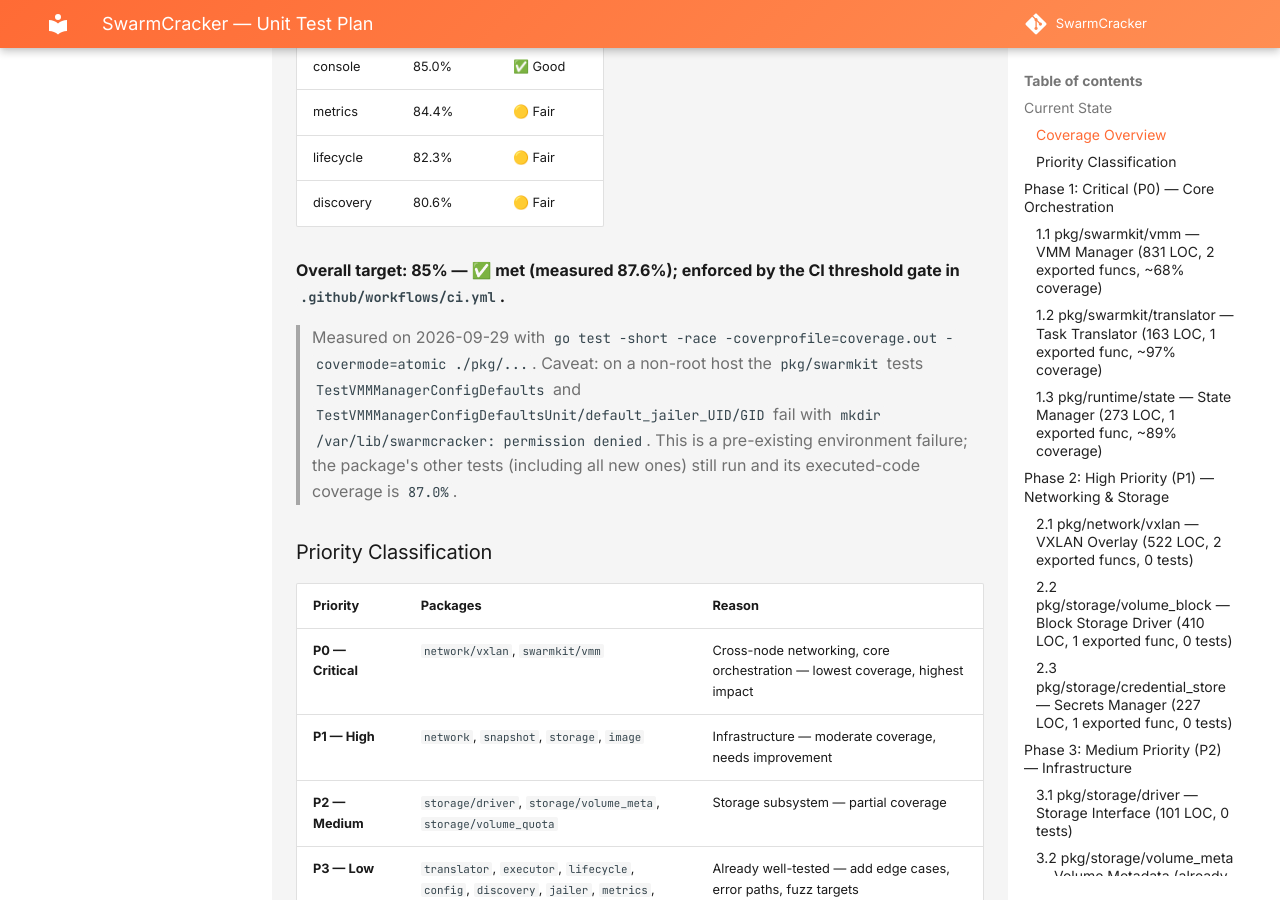
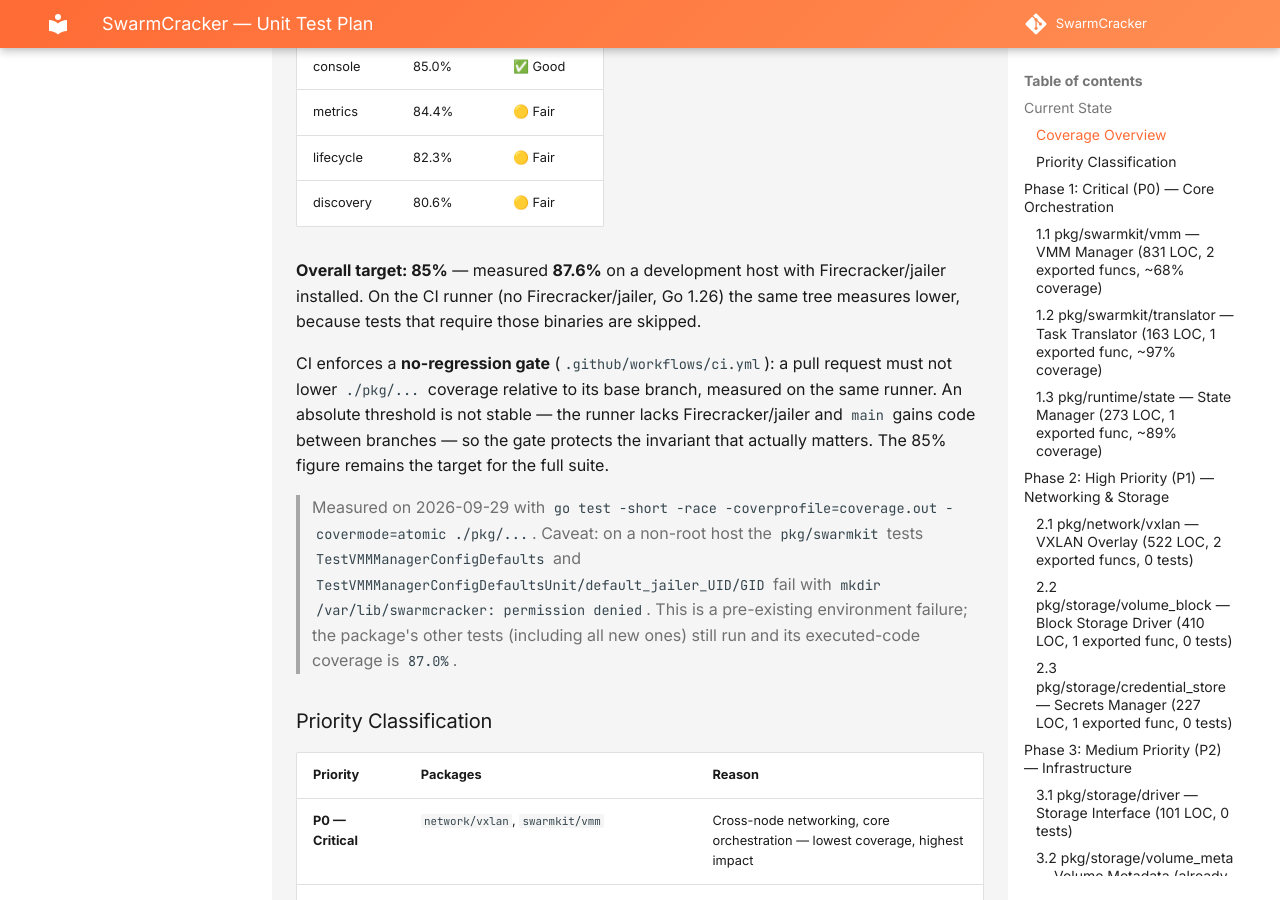
Before and after one commit to restuhaqza/SwarmCracker, an MkDocs documentation site: the page built from docs/dev/testing/unit-tests.md, in a window 1280 px wide and 900 px high, scrolled down 1100 px. Built offline with MkDocs 1.6.1 and Material for MkDocs 9.7.7, drawn with Linux system fonts in a browser that asks for light colours; comment, search, counter and statistics services are not loaded.

Commit message:
ci: gate PRs on coverage regression vs base, not an absolute threshold

```diff
--- a/docs/dev/testing/unit-tests.md
+++ b/docs/dev/testing/unit-tests.md
@@ -30,7 +30,9 @@
 | lifecycle | 82.3% | 🟡 Fair |
 | discovery | 80.6% | 🟡 Fair |
 
-**Overall target: 85% — ✅ met (measured 87.6%); enforced by the CI threshold gate in `.github/workflows/ci.yml`.**
+**Overall target: 85%** — measured **87.6%** on a development host with Firecracker/jailer installed. On the CI runner (no Firecracker/jailer, Go 1.26) the same tree measures lower, because tests that require those binaries are skipped.
+
+CI enforces a **no-regression gate** (`.github/workflows/ci.yml`): a pull request must not lower `./pkg/...` coverage relative to its base branch, measured on the same runner. An absolute threshold is not stable — the runner lacks Firecracker/jailer and `main` gains code between branches — so the gate protects the invariant that actually matters. The 85% figure remains the target for the full suite.
 
 > Measured on 2026-09-29 with
 > `go test -short -race -coverprofile=coverage.out -covermode=atomic ./pkg/...`.
```
Also changed, not shown: 1 other file.
